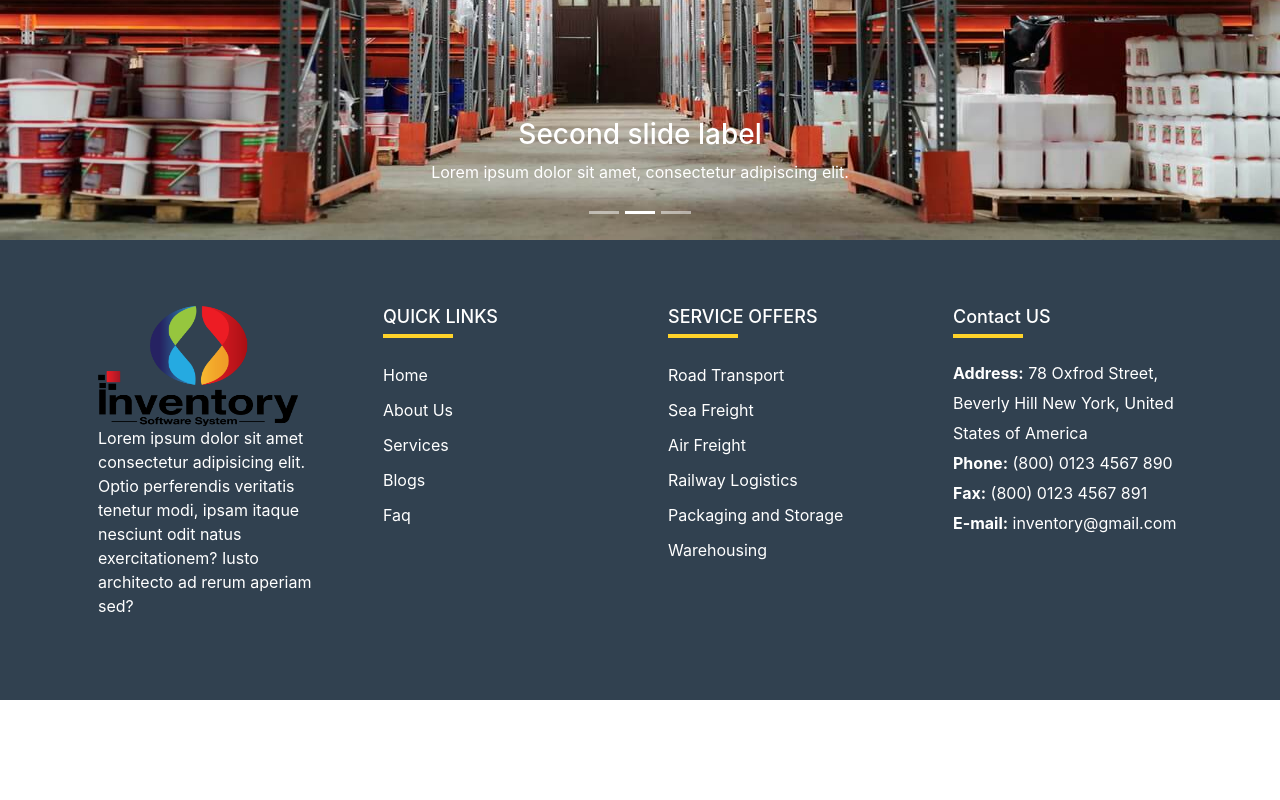
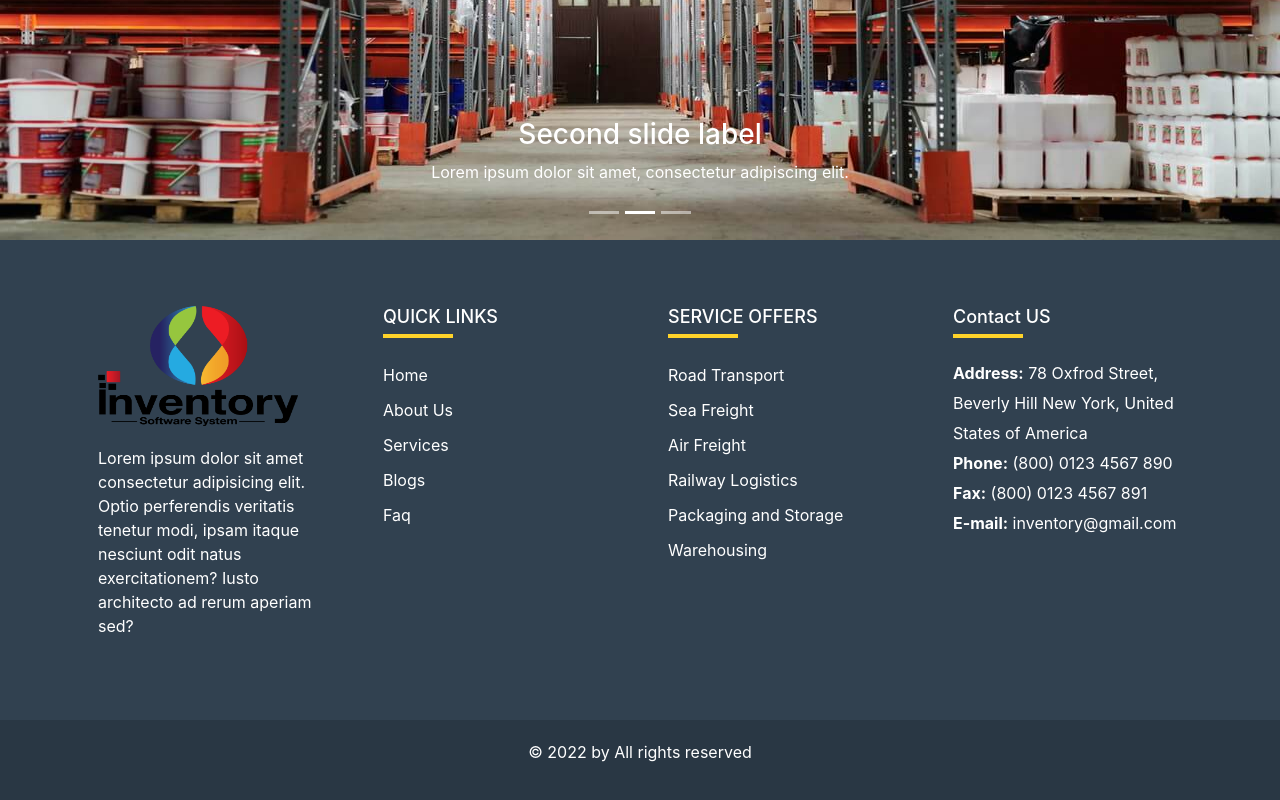
Before and after one commit to ambishalsaha01/warehouse-management-client-side-11, a React (Create React App) app: page / in a window 1280 px wide. Shown: the part 486-1286 px from the top of the page. Before the commit the page ends 1186 px from the top, so only its background shows below. Built offline with nearby package versions, Linux system fonts and the light colour scheme; no server answers.

Commit message:
implement copyright section

```diff
--- a/src/Pages/Shared/Footer/Footer.css
+++ b/src/Pages/Shared/Footer/Footer.css
@@ -7,6 +7,7 @@
 .footer-container img{
     width: 200px;
     height: 120px;
+    margin-bottom: 20px;
 }
 
 .footer-title{
@@ -45,3 +46,10 @@
 .footer-container .contact-item ul li{
     line-height: 30px;
 }
+
+.copyright-item{
+    background-color: #293744;
+    text-align: center;
+    padding: 20px 0;
+    color: #fff;
+}
--- a/src/Pages/Shared/Footer/Footer.js
+++ b/src/Pages/Shared/Footer/Footer.js
@@ -5,8 +5,9 @@ import './Footer.css'
 
 const Footer = () => {
     return (
-        <div className='footer-container'>
-            <div class="container">
+        <div>
+            <div className="footer-container">
+                <div class="container footer-item">
                     <div class="row gy-3">
                         <div class="col-3">
                             <div class="p-3">
@@ -59,6 +60,10 @@ const Footer = () => {
                     </div>
                 </div>
             </div>
+            <div className="copyright-item">
+                <p>© 2022 by All rights reserved</p>
+            </div>
+        </div>
     );
 };
 
```
Lines whose indentation alone changed are shown as unchanged.
